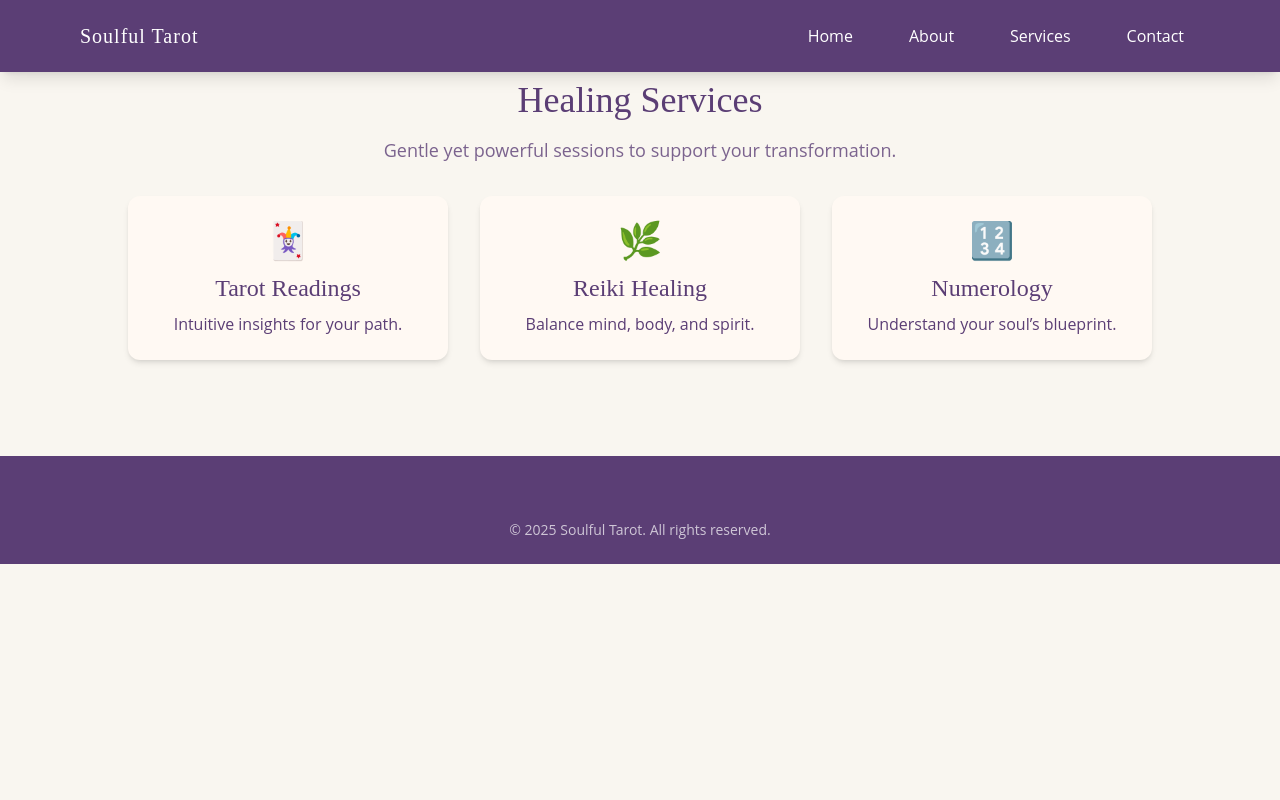
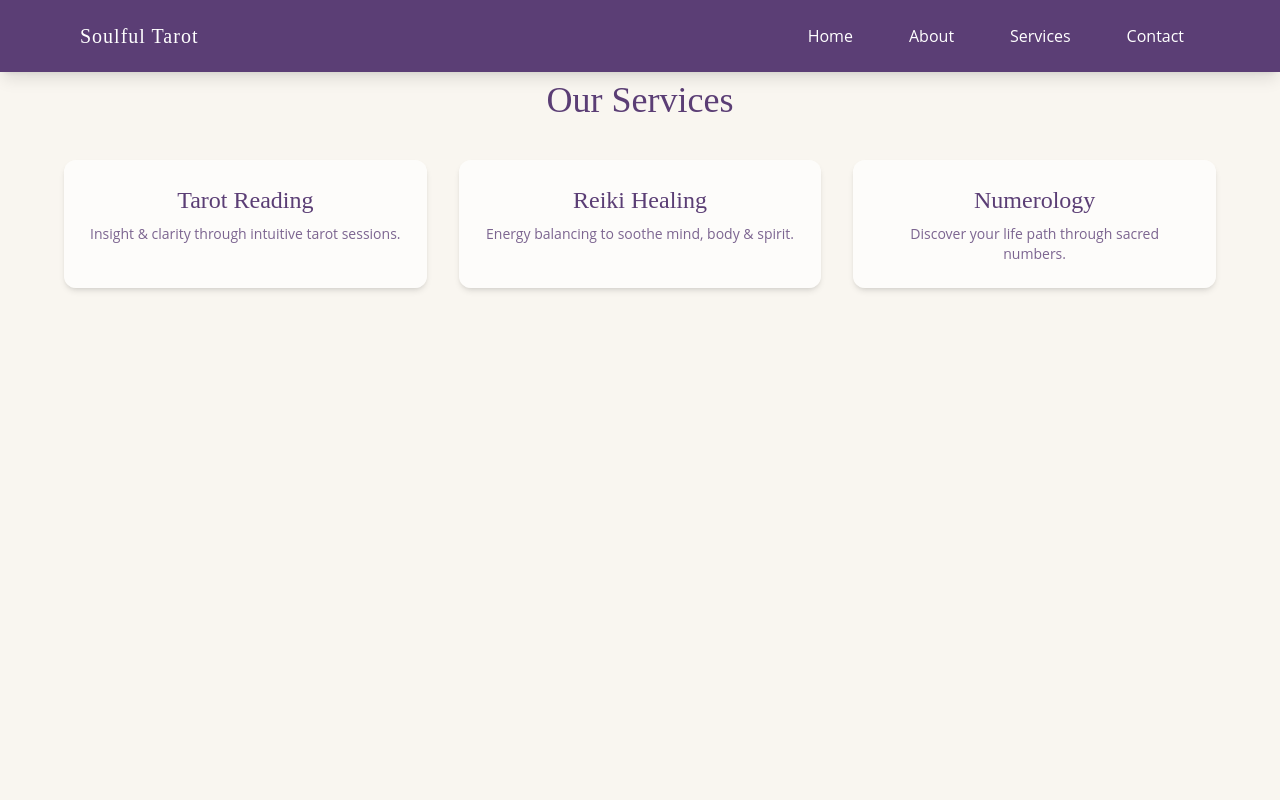
Before and after one commit to spearheadmango15/site1, a Next.js app: page /services in a window 1280 px wide. Shown: the top 800 px of the page. Built offline with nearby package versions, Linux system fonts and the light colour scheme.

Commit message:
Update services.js

```diff
--- a/pages/services.js
+++ b/pages/services.js
@@ -1,34 +1,33 @@
+import Head from 'next/head';
 import Navbar from '../components/Navbar';
 import Footer from '../components/Footer';
-import Head from 'next/head';
-
-const services = [
-  { emoji: '🃏', title: 'Tarot Readings', desc: 'Intuitive insights for your path.' },
-  { emoji: '🌿', title: 'Reiki Healing', desc: 'Balance mind, body, and spirit.' },
-  { emoji: '🔢', title: 'Numerology', desc: 'Understand your soul’s blueprint.' },
-];
+import ScrollFade from '../components/ScrollFade';
 
 export default function Services() {
+  const services = [
+    { title: 'Tarot Reading', desc: 'Insight & clarity through intuitive tarot sessions.' },
+    { title: 'Reiki Healing', desc: 'Energy balancing to soothe mind, body & spirit.' },
+    { title: 'Numerology', desc: 'Discover your life path through sacred numbers.' },
+  ];
+
   return (
     <>
-      <Head><title>Services – Soulful Tarot</title></Head>
+      <Head><title>Services | Soulful Tarot</title></Head>
       <Navbar />
-      <main className="pt-20 bg-mist text-deepPurple px-4 py-12">
-        <div className="max-w-5xl mx-auto text-center">
-          <h1 className="text-3xl sm:text-4xl font-serif mb-4">Healing Services</h1>
-          <p className="text-base sm:text-lg text-deepPurple/80 mb-8">
-            Gentle yet powerful sessions to support your transformation.
-          </p>
-          <div className="grid grid-cols-1 sm:grid-cols-2 md:grid-cols-3 gap-8">
-            {services.map(({ emoji, title, desc }) => (
-              <div key={title} className="p-6 bg-candle rounded-xl shadow-md">
-                <div className="text-4xl mb-3">{emoji}</div>
-                <h2 className="text-xl sm:text-2xl font-serif mb-2">{title}</h2>
-                <p className="text-sm sm:text-base">{desc}</p>
-              </div>
-            ))}
+      <main className="bg-mist text-deepPurple px-4 pt-20 pb-24 min-h-screen">
+        <ScrollFade>
+          <div className="max-w-6xl mx-auto text-center">
+            <h1 className="text-4xl font-serif mb-10">Our Services</h1>
+            <div className="grid grid-cols-1 md:grid-cols-3 gap-8">
+              {services.map((s, i) => (
+                <div key={i} className="bg-white/70 rounded-xl p-6 shadow-md hover:scale-105 transition-transform duration-300">
+                  <h2 className="text-2xl font-serif mb-2">{s.title}</h2>
+                  <p className="text-sm text-deepPurple/80">{s.desc}</p>
+                </div>
+              ))}
+            </div>
           </div>
-        </div>
+        </ScrollFade>
       </main>
       <Footer />
     </>
```
